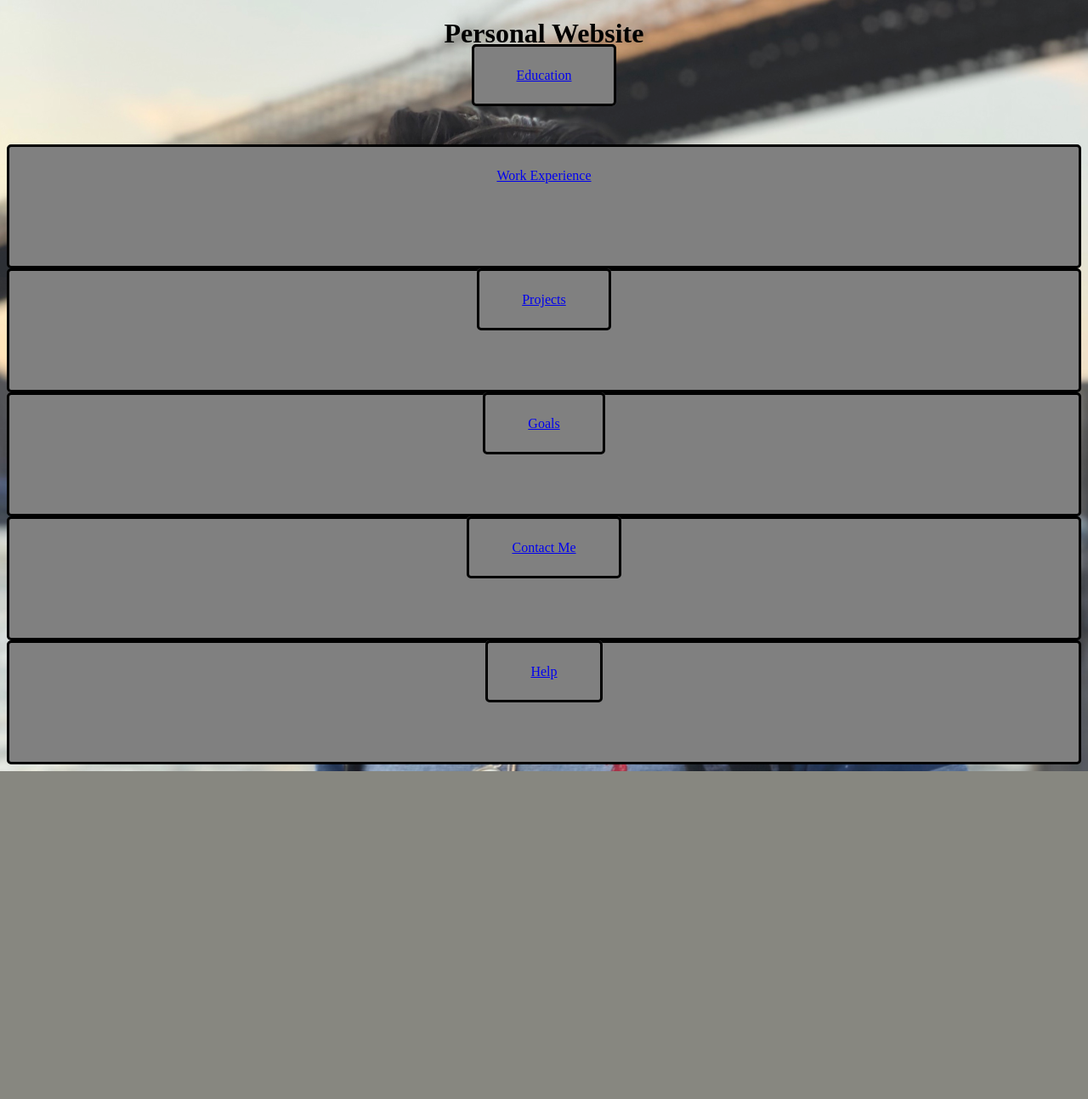
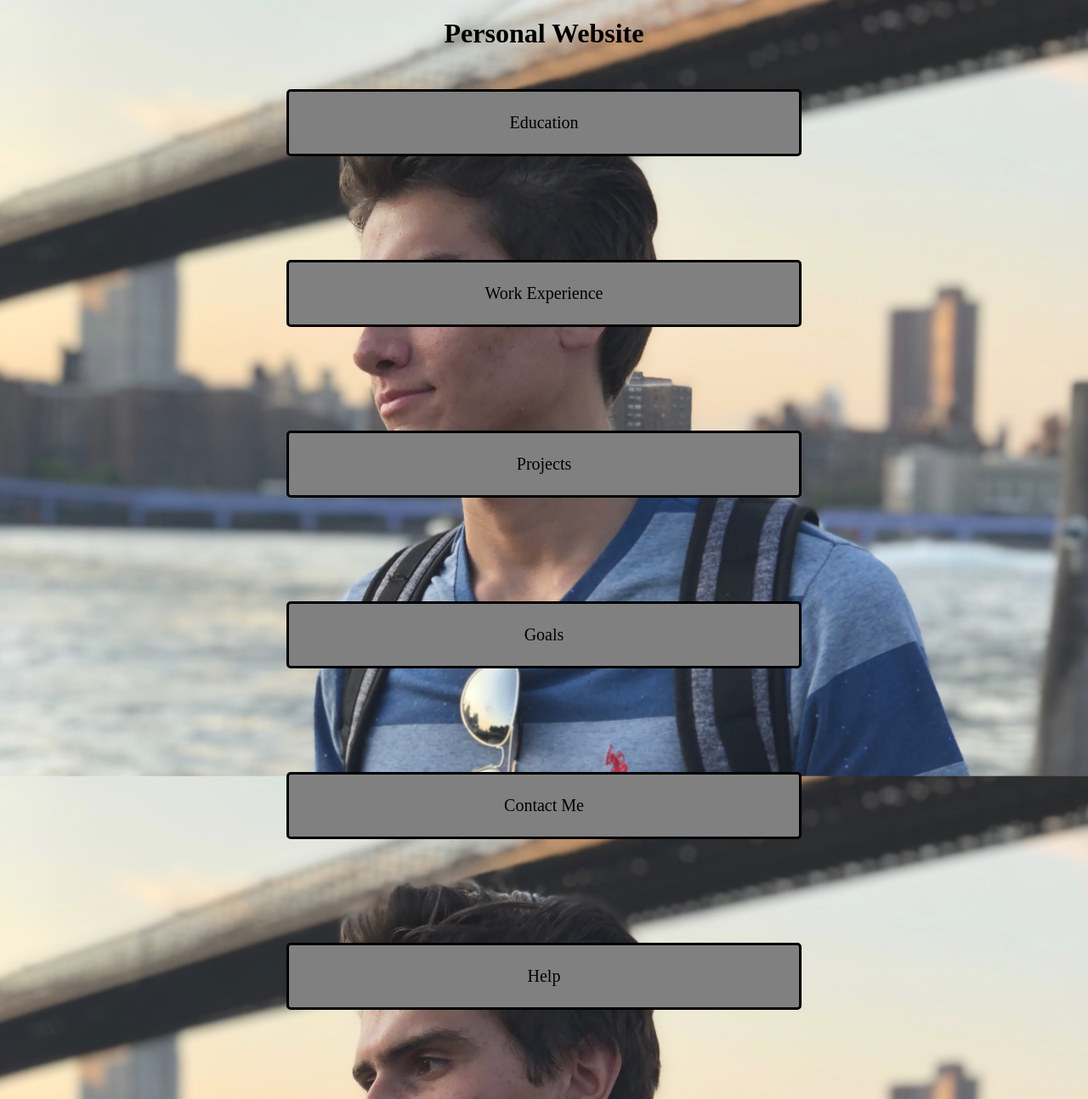
Before and after one commit to jacintogomez/personal-website, a Django app: page / in a window 1280 px wide. Shown: the whole page at 85% size. Before the commit the page ends 908 px from the top, so only its background shows below. Run offline with Django 3.2, Linux system fonts and the light colour scheme.

Commit message:
home page block links

```diff
--- a/portfolio/templates/home.html
+++ b/portfolio/templates/home.html
@@ -14,34 +14,48 @@
             background-color: rgba(255,255,255,0.1);
             background-blend-mode: lighten;
         }
-        .linkbox{
+        a.linkbox{
             border-style: solid;
             border-color: black;
             background-color: gray;
-            padding: 25px 50px 25px 50px;
+            display: inline-block;
+            width: 200px;
+            padding: 25px 200px 25px 200px;
             border-radius: 5px;
             text-align: center;
-            position: relative;
+            position: center;
+            color: black;
+            font-size: 20px;
+            text-decoration: none;
+        }
+        a:hover{
+            border-color: yellow;
+        }
+        .extern {
+            padding-bottom: 25px;
+            padding-top: 25px;
         }
     </style>
 </head>
 <body>
 <div class="center">
 <h1>Personal Website</h1>
+    <div class="extern">
         <a class="linkbox" href="/education">Education</a><br><br><br><br><br>
-<div class="linkbox">
-    <a href="/work_experience">Work Experience</a><br><br><br><br><br>
     </div>
-<div class="linkbox">
+    <div class="extern">
+        <a class="linkbox" href="/work_experience">Work Experience</a><br><br><br><br><br>
+    </div>
+    <div class="extern">
         <a class="linkbox" href="/projects">Projects</a><br><br><br><br><br>
     </div>
-<div class="linkbox">
+    <div class="extern">
         <a class="linkbox" href="/goals">Goals</a><br><br><br><br><br>
     </div>
-<div class="linkbox">
+    <div class="extern">
         <a class="linkbox" href="/contact">Contact Me</a><br><br><br><br><br>
     </div>
-<div class="linkbox">
+    <div class="extern">
         <a class="linkbox" href="/help">Help</a><br><br><br><br><br>
     </div>
 </div>
```
Lines whose indentation alone changed are shown as unchanged.
